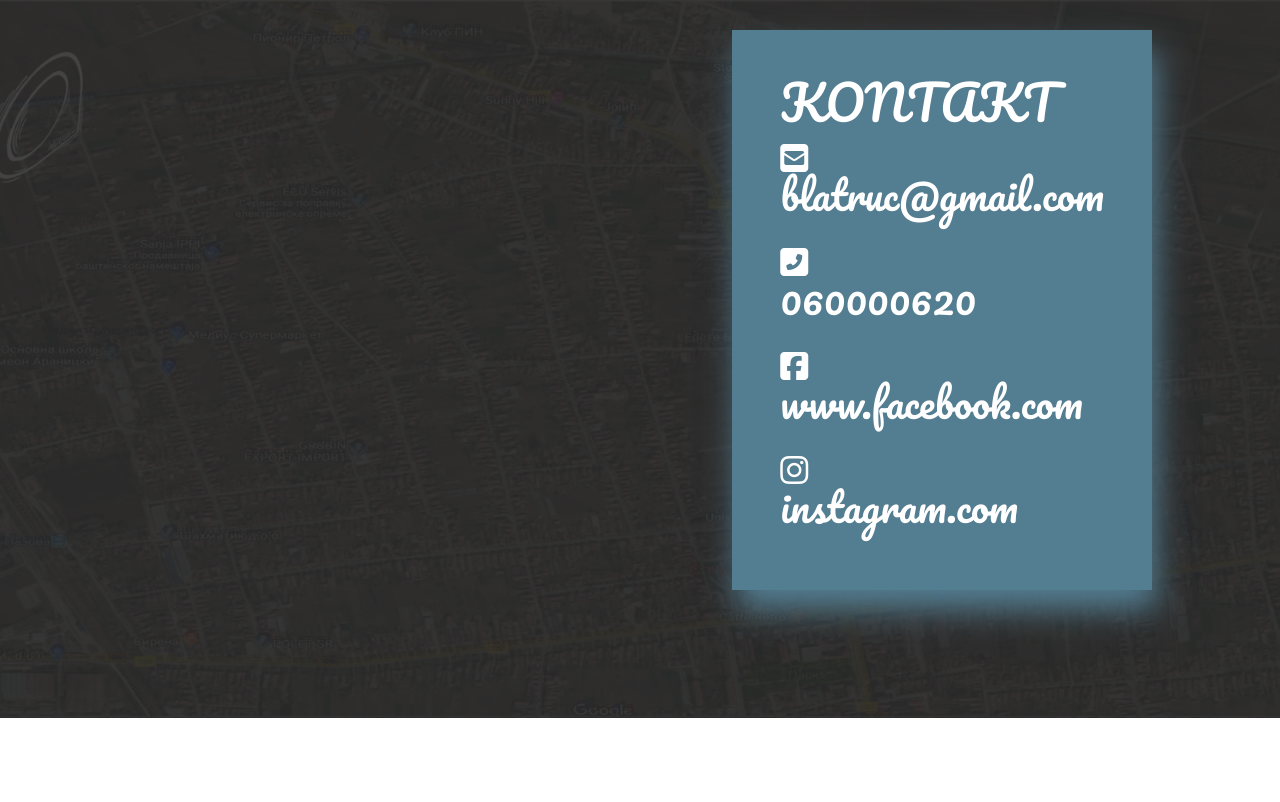
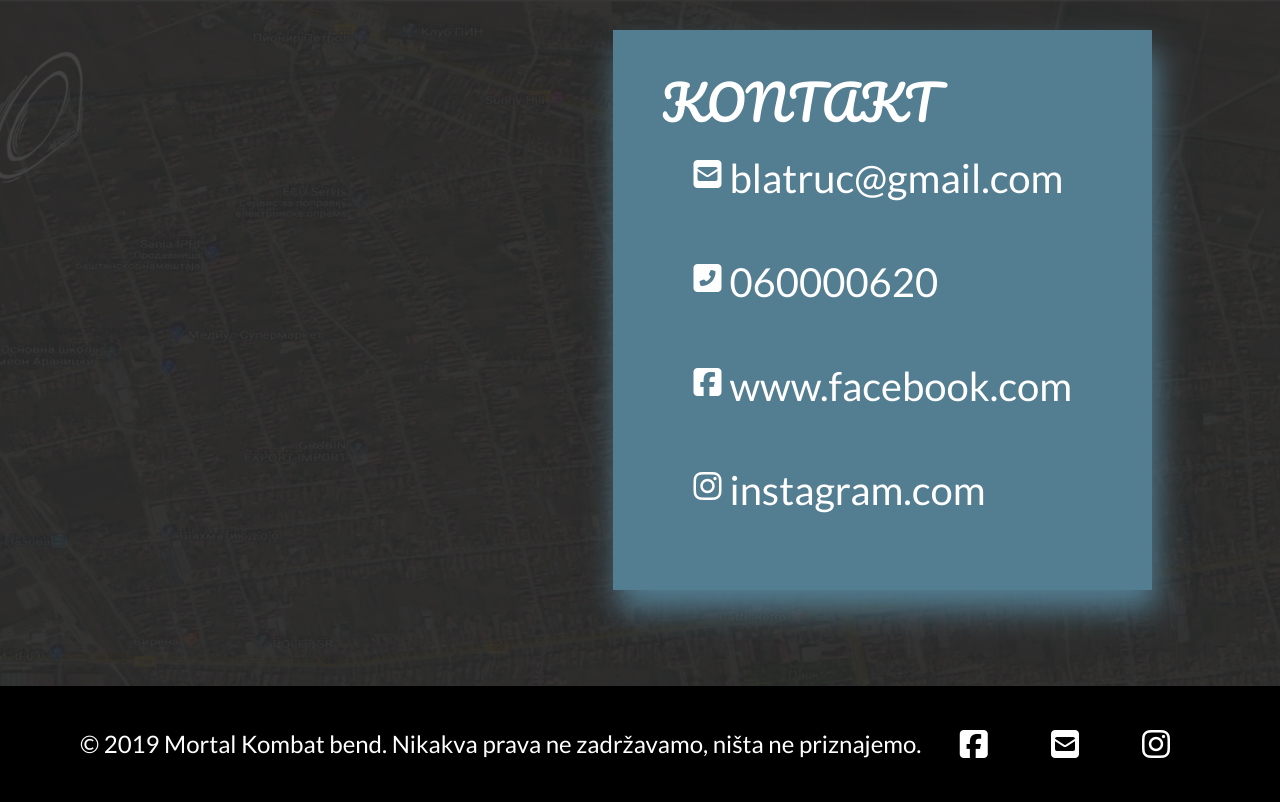
Before and after one commit to MrPavlaka/KettyMon, a website: page dist/contact.html in a window 1280 px wide. Shown: the part 626-1428 px from the top of the page. Before the commit the page ends 1344 px from the top, so only its background shows below. Drawn offline with nearby package versions, Linux system fonts and the light colour scheme.

Commit message:
jebemu misa

```diff
--- a/scss/_contact.scss
+++ b/scss/_contact.scss
@@ -19,11 +19,14 @@
 z-index: -2;
 }
 .container {
+  height: 100%;
 z-index: 3;
 display: flex;
 justify-content: flex-end;
 
+
 .flex-wrapper {
+  height: fit-content;
   background: #537d91;
   padding: 3rem;
   box-shadow: 5px 20px 30px #537d91;
@@ -32,8 +35,32 @@
 }
 
 .flex-item {
-  padding: 1rem 0;
+  padding: 2rem;
+  display: flex;
+
+ i{
+   margin-right: .5rem;
+ }
+
+ a {
+   color: white;
+   text-decoration: none;
+ }
 
  }
 }
+.copyright {
+  background-color: black;
+  padding-left: 80px;
+  padding-top: 2rem;
+  display: flex;
+  flex-direction: row;
+  justify-content: space-between;
+  align-items: center;
+
+  .social-pos {
+    margin-right: 50px;
+    padding: 5px;
+  }
 }
+}
--- a/scss/_utility.scss
+++ b/scss/_utility.scss
@@ -15,11 +15,8 @@
     cursor: pointer;
 }
 
-h1,
-h2,
-h3,
-h4,
-h5 {
+h1
+ {
     font-family: 'Pacifico', cursive;
 }
 
```
Also changed, not shown: dist/contact.html, dist/css/main.css.
